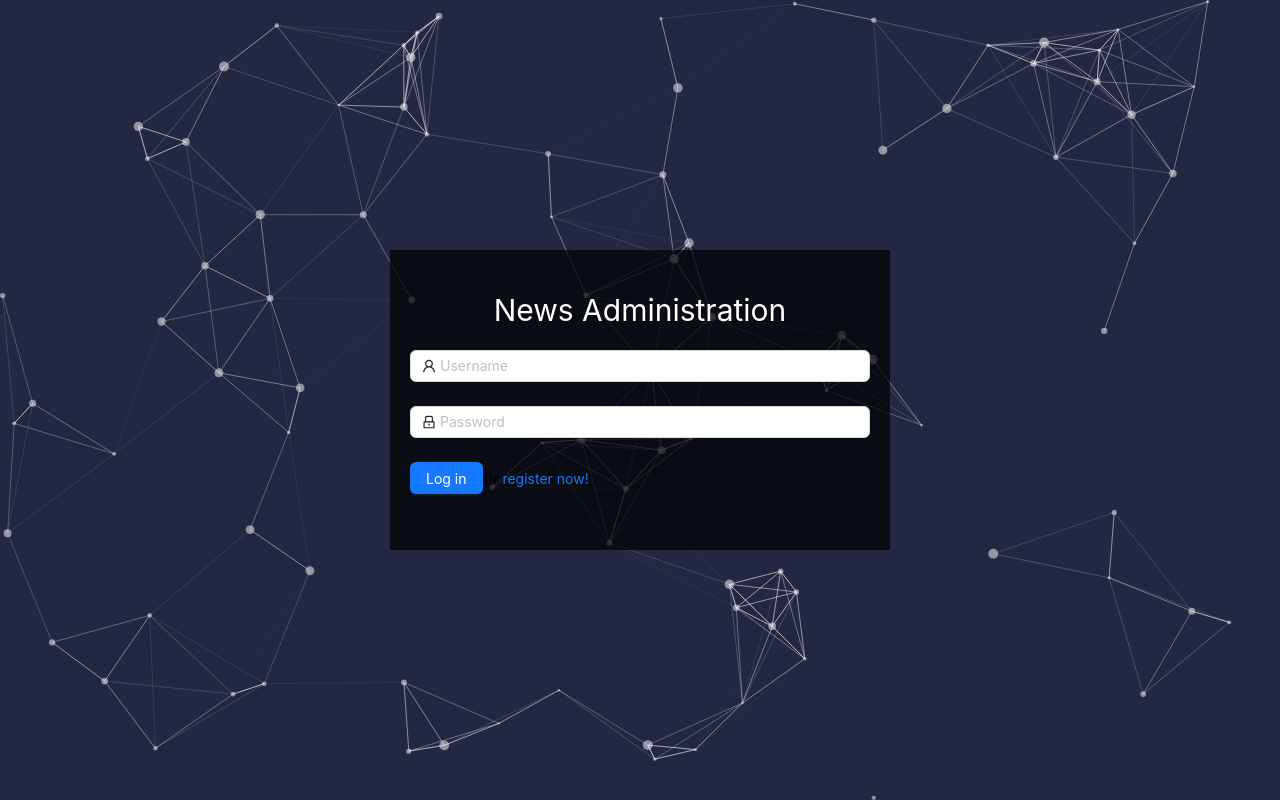
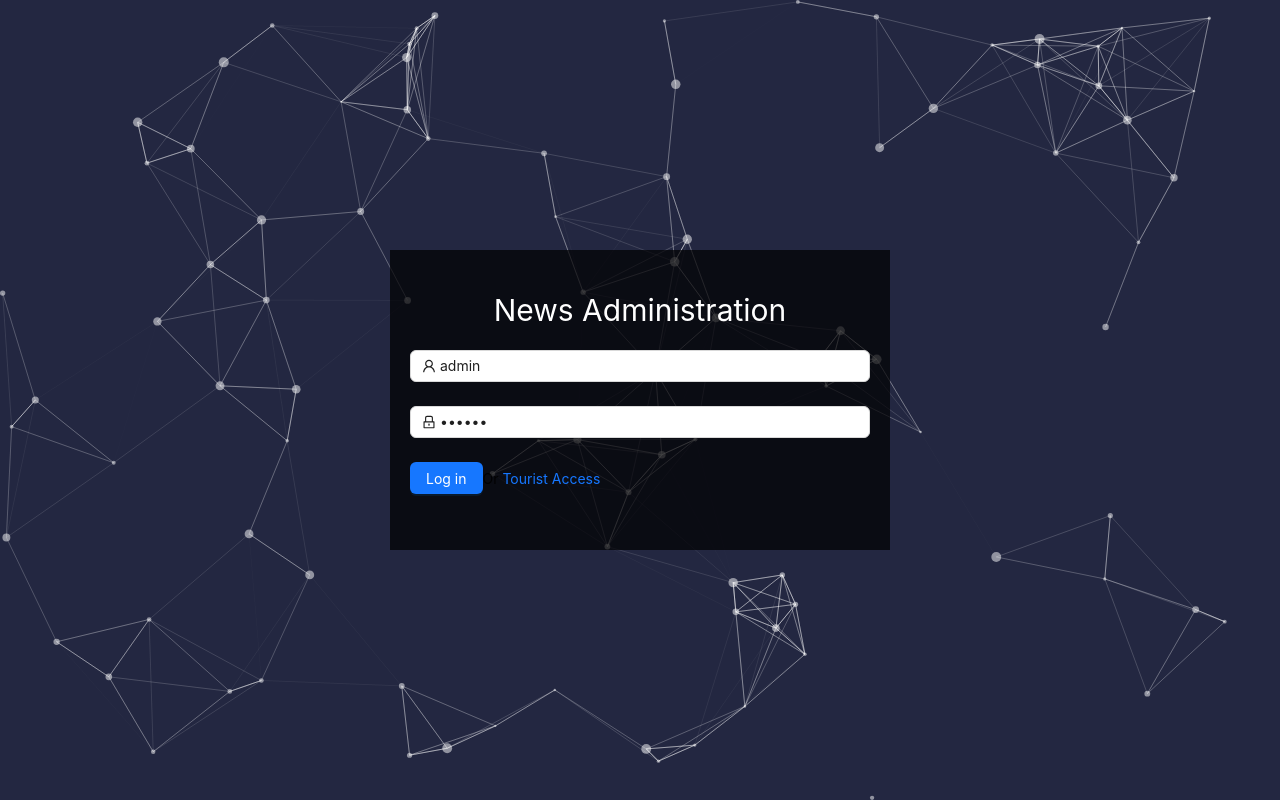
Before and after one commit to timeseven/press-admin, a React (Create React App) app: page /#/login in a window 1280 px wide. Built offline with nearby package versions, Linux system fonts and the light colour scheme; no server answers; data requests are answered from the project's data file.

Commit message:
add changes

```diff
--- a/src/page/login/Login.js
+++ b/src/page/login/Login.js
@@ -18,7 +18,7 @@ const Login = ({ onLoginSuccess }) => {
         } else {
           message.success("Login Success!");
           localStorage.setItem("token", JSON.stringify(res.data[0]));
-          onLoginSuccess(res.data[0]);
+          await onLoginSuccess(res.data[0]);
           navigate("/");
         }
       } catch (error) {}
@@ -131,6 +131,7 @@ const Login = ({ onLoginSuccess }) => {
                 message: "Please input your Username!",
               },
             ]}
+            initialValue="admin"
           >
             <Input prefix={IconList["/user-manage"]} placeholder="Username" />
           </Form.Item>
@@ -142,6 +143,7 @@ const Login = ({ onLoginSuccess }) => {
                 message: "Please input your Password!",
               },
             ]}
+            initialValue="123456"
           >
             <Input prefix={IconList["/lockOut"]} type="password" placeholder="Password" />
           </Form.Item>
@@ -158,7 +160,7 @@ const Login = ({ onLoginSuccess }) => {
             <Button type="primary" htmlType="submit" className="login-form-button">
               Log in
             </Button>
-            Or <a href="/">register now!</a>
+            Or <a href="/#/news/secret=Even2023">Tourist Access</a>
           </Form.Item>
         </Form>
       </div>
--- a/src/page/news/Details.js
+++ b/src/page/news/Details.js
@@ -80,7 +80,7 @@ const Details = () => {
         <span style={{ fontSize: "25px", fontWeight: "bold", marginRight: "15px" }}>{previewContent?.title}</span>
         <span>{previewContent?.category?.title}</span>
         <span>
-          <HeartTwoTone twoToneColor="#eb2f96" onClick={() => handleStar()} />,
+          <HeartTwoTone twoToneColor="#eb2f96" onClick={() => handleStar()} />
         </span>
       </span>
       <span>
--- a/src/page/news/News.js
+++ b/src/page/news/News.js
@@ -1,7 +1,8 @@
 import _ from "lodash";
 import { useEffect, useState } from "react";
 import { getBarData } from "../../api";
-import { Card, Col, Row, List } from "antd";
+import { Card, Col, Row, List, Button } from "antd";
+import { IconList } from "../../const/IconList";
 const News = () => {
   const [newsList, setNewsList] = useState([]);
   useEffect(() => {
@@ -17,6 +18,20 @@ const News = () => {
     <div style={{ width: "95%", margin: "0 auto" }}>
       <div style={{ width: "100%", float: "left", marginTop: "15px" }}>
         <span>
+          <span>
+            <Button
+              type="text"
+              icon={IconList["/arrowleft"]}
+              onClick={() => {
+                window.history.back();
+              }}
+              style={{
+                fontSize: "16px",
+                width: 64,
+                height: 64,
+              }}
+            />
+          </span>
           <span style={{ fontSize: "25px", fontWeight: "bold", marginRight: "15px" }}>Global Breaking News</span>
           <span style={{ color: "grey" }}>Review News</span>
         </span>
--- a/src/page/newssandbox/NewsSandBox.js
+++ b/src/page/newssandbox/NewsSandBox.js
@@ -37,6 +37,7 @@ const NewsSandBox = (props) => {
 
 // News SandBox loader
 const NewsSandBoxLoader = (param) => {
+  console.log("loader", param);
   if (!localStorage.getItem("token")) {
     console.log("no authority", localStorage.getItem("token"));
     return redirect("/login");
@@ -44,7 +45,6 @@ const NewsSandBoxLoader = (param) => {
   if (param.request.url?.split("/")[3] === "") {
     return redirect("/home");
   }
-  console.log("loader", param);
   return null;
 };
 
--- a/src/plugins/axios.js
+++ b/src/plugins/axios.js
@@ -5,7 +5,8 @@ import NProgress from "nprogress";
 import "nprogress/nprogress.css";
 
 const instance = axios.create({
-  baseURL: "http://localhost:3001",
+  // baseURL: "http://localhost:3001",
+  baseURL: "https://alabaster-tarry-lavender.glitch.me/",
   timeout: 1000,
 });
 
--- a/src/router/IndexRouter.js
+++ b/src/router/IndexRouter.js
@@ -77,7 +77,7 @@ const IndexRouter = () => {
     },
     // guest mode view pages
     {
-      path: "/news",
+      path: "/news/secret=Even2023",
       element: <News />,
     },
     {
```
